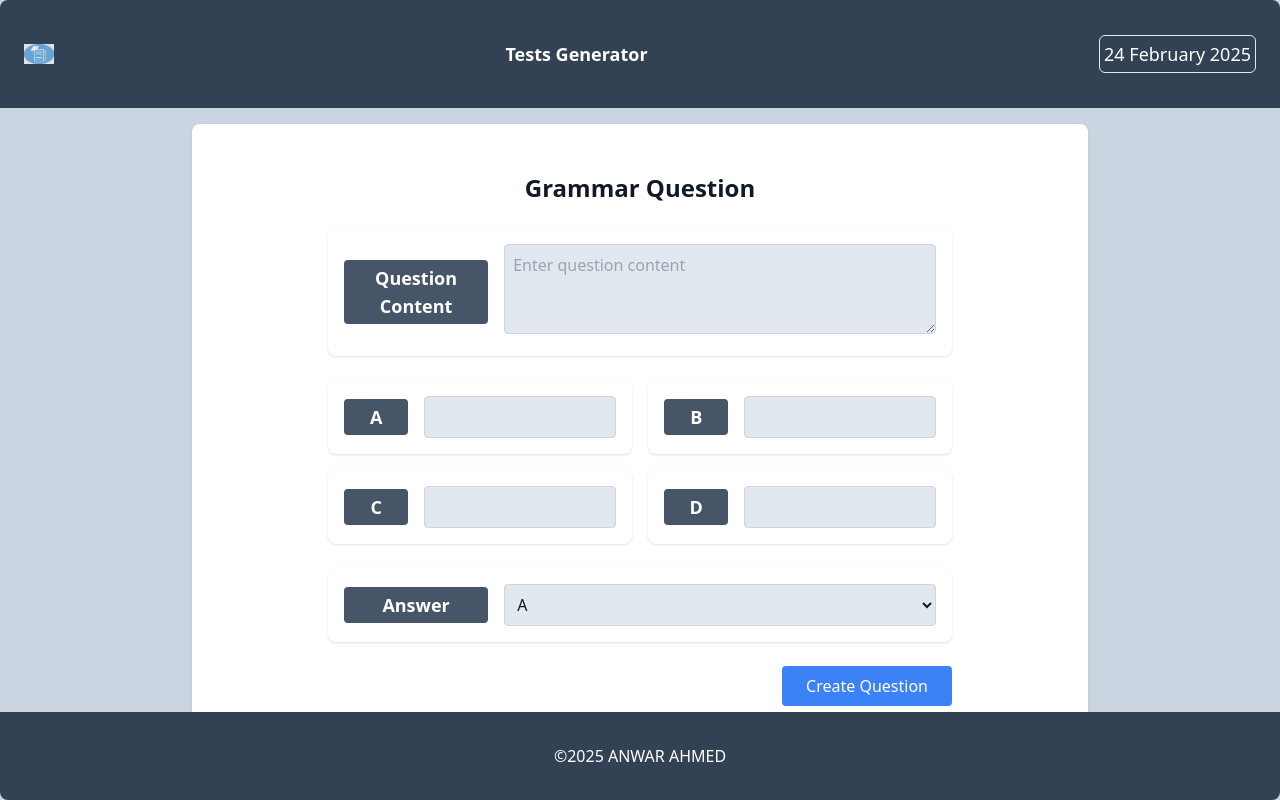
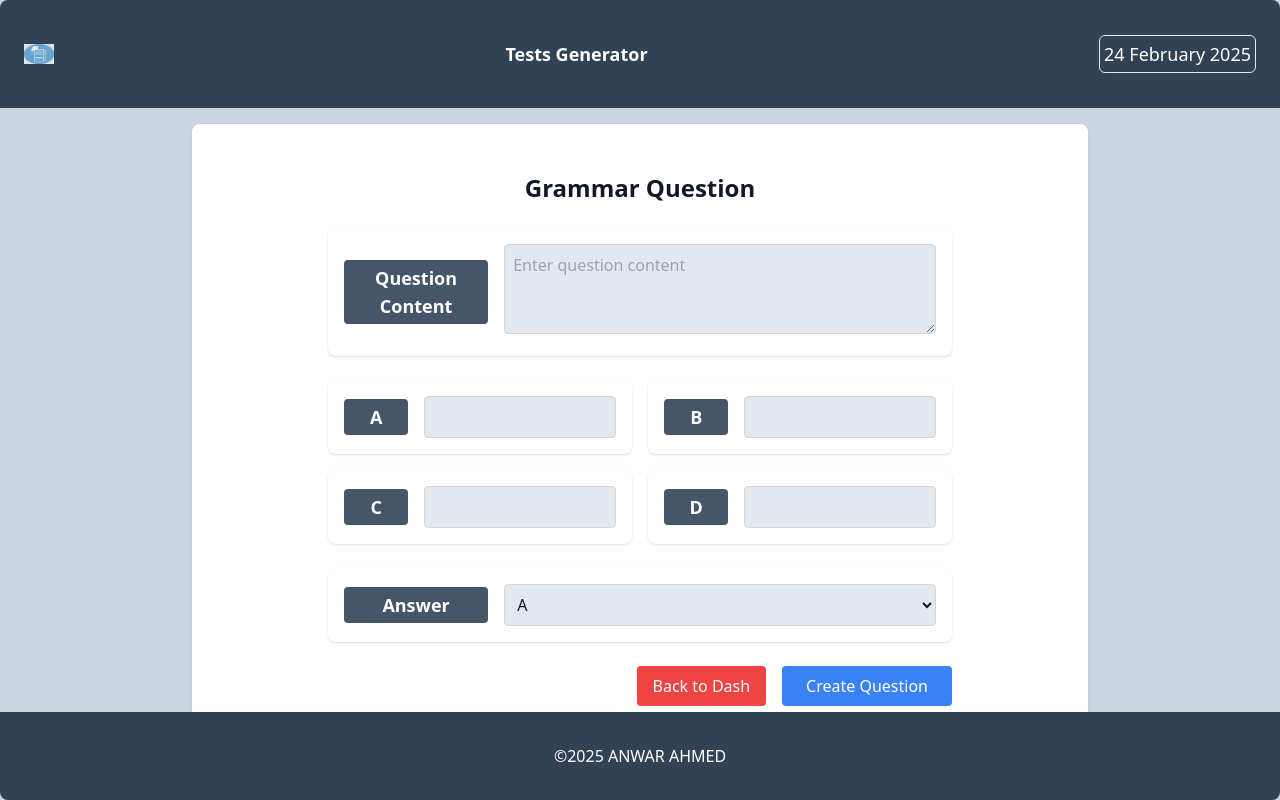
Before and after one commit to stormkid2009/exams-platform, a Next.js app: page /dash-board/grammaire in a window 1280 px wide. Built offline with nearby package versions, Linux system fonts and the light colour scheme.

Commit message:
chore: add styling to dash-board home button in each form

```diff
--- a/src/components/buttons/home/index.tsx
+++ b/src/components/buttons/home/index.tsx
@@ -5,8 +5,8 @@ import Link from "next/link";
 const HomeBtn: React.FC = () => {
   return (
     <Link href="/dash-board">
-      <button className="bg-blue-500 hover:bg-blue-600 transition-colors text-white font-medium px-4 py-2 rounded">
-        Go to Dashboard
+      <button className="bg-red-500 hover:bg-red-600 transition-colors text-white font-medium px-4 py-2 rounded">
+      Back to Dash
       </button>
     </Link>
   );
--- a/src/components/forms/question/composition-form.tsx
+++ b/src/components/forms/question/composition-form.tsx
@@ -5,6 +5,7 @@ import Toast from "src/components/ui/Toast";
 import ContentInput from "src/components/inputs/content-input";
 import OptionInput from "src/components/inputs/option-input";
 import OpenAnswerInput from "src/components/inputs/open-answer-input";
+import HomeBtn from "src/components/buttons/home";
 import {
   compositionSchema,
   type CompositionFormData,
@@ -99,7 +100,9 @@ const CompositionForm: React.FC<Props> = ({ handleSubmit }) => {
           />
         </div>
 
-        <div className="flex justify-end">
+        {/* Button container with HomeBtn */}
+        <div className="flex justify-end space-x-4">
+          <HomeBtn />
           <button
             type="submit"
             className="bg-blue-500 text-white px-6 py-2 rounded hover:bg-blue-600 transition-colors"
--- a/src/components/forms/question/grammaire-form.tsx
+++ b/src/components/forms/question/grammaire-form.tsx
@@ -5,6 +5,7 @@ import Toast from "src/components/ui/Toast";
 import ContentInput from "src/components/inputs/content-input";
 import OptionInput from "src/components/inputs/option-input";
 import AnswerInput from "src/components/inputs/answer-input";
+import HomeBtn from "src/components/buttons/home";
 import {
   grammaireSchema,
   type GrammaireFormData,
@@ -100,7 +101,8 @@ const GrammaireForm: React.FC<Props> = ({ handleSubmit }) => {
           />
         </div>
 
-        <div className="flex justify-end">
+        <div className="flex justify-end space-x-4">
+          <HomeBtn />
           <button
             type="submit"
             className="bg-blue-500 text-white px-6 py-2 rounded hover:bg-blue-600 transition-colors"
--- a/src/components/forms/question/passage-form.tsx
+++ b/src/components/forms/question/passage-form.tsx
@@ -8,6 +8,7 @@ import {
   passageSchema,
   type PassageFormData,
 } from "src/shared/schemas/passage.schema";
+import HomeBtn from "src/components/buttons/home";
 
 interface Props {
   handleSubmit: (data: PassageFormData) => void;
@@ -128,12 +129,13 @@ const PassageForm: React.FC<Props> = ({ handleSubmit }) => {
               ))}
             </div>
 
-            <div className="flex justify-end">
+            <div className="flex justify-end space-x-4">
+              <HomeBtn />
               <button
                 type="submit"
-                className="px-6 py-3 bg-blue-500 text-white font-medium rounded hover:bg-blue-600"
+                className="px-6 py-2 bg-blue-500 text-white font-medium rounded hover:bg-blue-600"
               >
-                Create Passage Questions
+                Create Question
               </button>
             </div>
           </form>
--- a/src/components/forms/question/situation-form.tsx
+++ b/src/components/forms/question/situation-form.tsx
@@ -9,6 +9,7 @@ import {
 import ContentInput from "src/components/inputs/content-input";
 import OptionInput from "src/components/inputs/option-input";
 import AnswerInput from "src/components/inputs/answer-input";
+import HomeBtn from "src/components/buttons/home";
 
 const OPTIONS = ["a", "b", "c", "d", "e"] as const;
 const ANSWERS = ["firstAnswer", "secondAnswer"];
@@ -124,7 +125,8 @@ const SituationForm: React.FC<Props> = ({ handleSubmit }) => {
           ))}
         </div>
 
-        <div className="flex justify-end">
+        <div className="flex justify-end space-x-4">
+          <HomeBtn />
           <button
             type="submit"
             className="bg-blue-500 hover:bg-blue-600 transition-colors text-white px-4 py-2 rounded"
```
